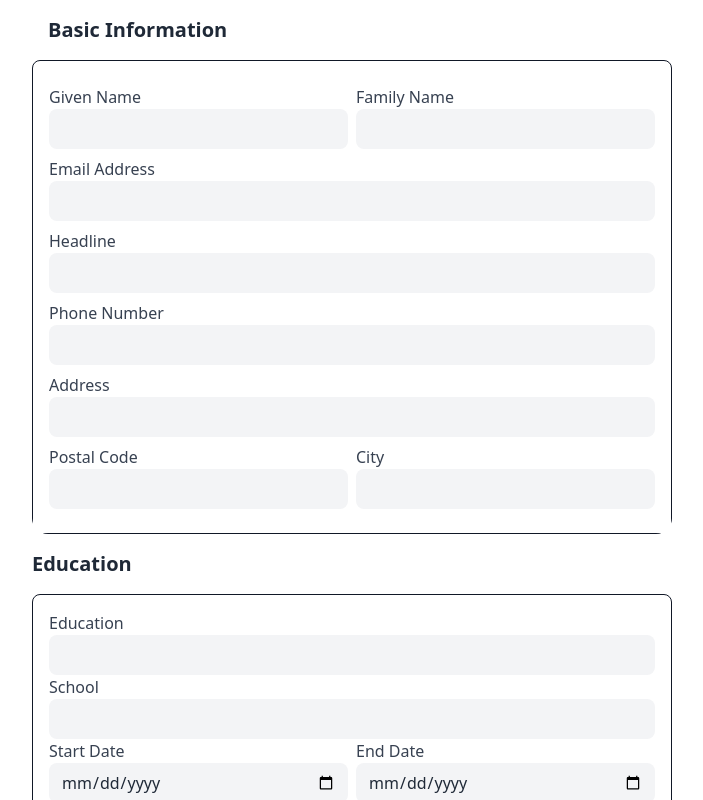
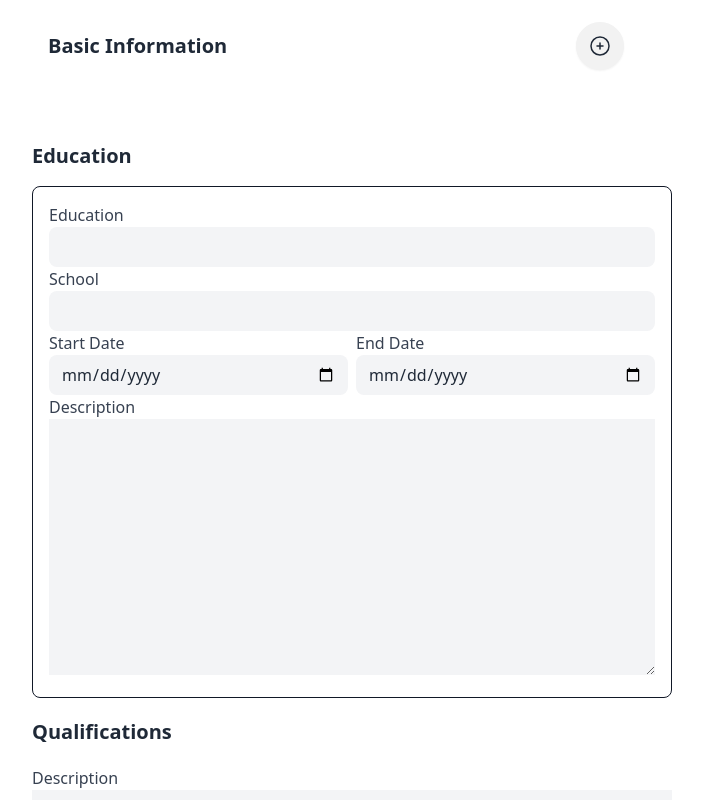
Before and after one commit to Ja-Uyoma/CV-Application, a React (Vite) app: page / in a window 1280 px wide. Shown: the top 800 px of the page, without its empty margins (288-991 px from the left). Built offline with nearby package versions, Linux system fonts and the light colour scheme.

Commit message:
refactor: add a button in the collapsible title

```diff
--- a/src/components/BasicInformation.tsx
+++ b/src/components/BasicInformation.tsx
@@ -44,10 +44,13 @@ const PlusCircle = () => {
 
 const BasicInformation = () => {
   return (
-    <section tabIndex={0} className="collapse collapse-open">
-      <h2 className="font-bold text-xl py-4 collapse-title">
-        Basic Information
-      </h2>
+    <section tabIndex={0} className="collapse">
+      <div className="collapse-title flex justify-between items-center">
+        <h2 className="font-bold text-xl py-4">Basic Information</h2>
+        <button type="button" className="btn btn-circle">
+          <PlusCircle />
+        </button>
+      </div>
 
       <form
         action="/"
```
